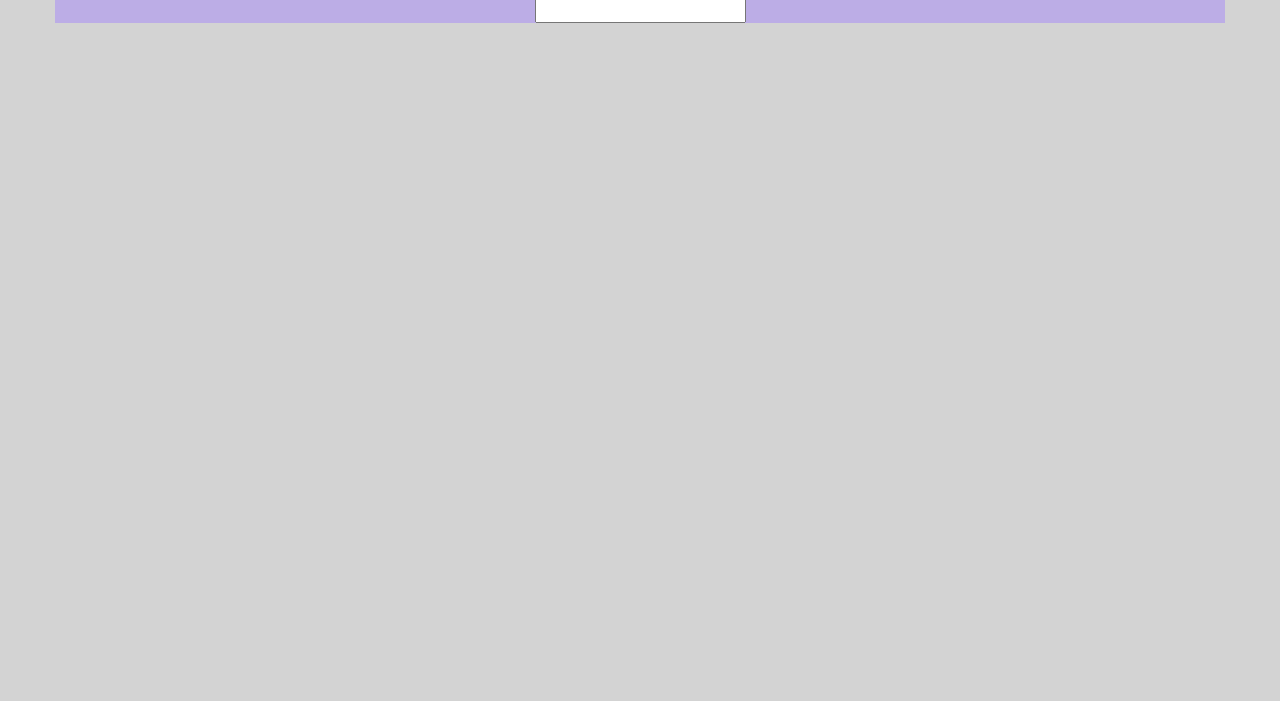
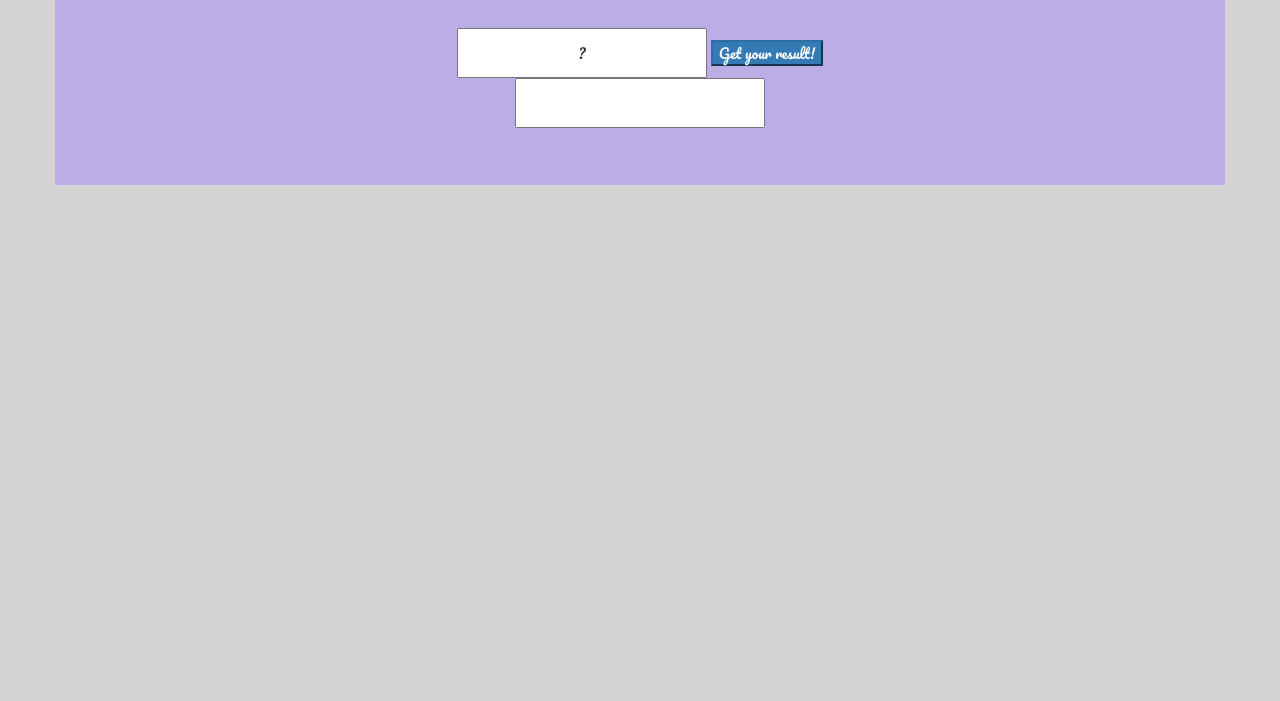
Before and after one commit to dayrentolliver/js-magic-8-ball, a plain HTML site: page index.html in a window 1280 px wide. Shown: the part 99-800 px from the top of the page. Drawn offline with nearby package versions, Linux system fonts and the light colour scheme.

Commit message:
Update styles.css

```diff
--- a/styles.css
+++ b/styles.css
@@ -6,3 +6,17 @@ body{
 .container{
     background-color:rgb(188, 173, 230);
 }
+
+h1{
+    text-align: center;
+}
+form {
+    text-align: center;
+    padding: 5%;
+}
+
+#question, #answer{
+    height: 50px;
+    width: 250px;
+    text-align: center;
+}
```
